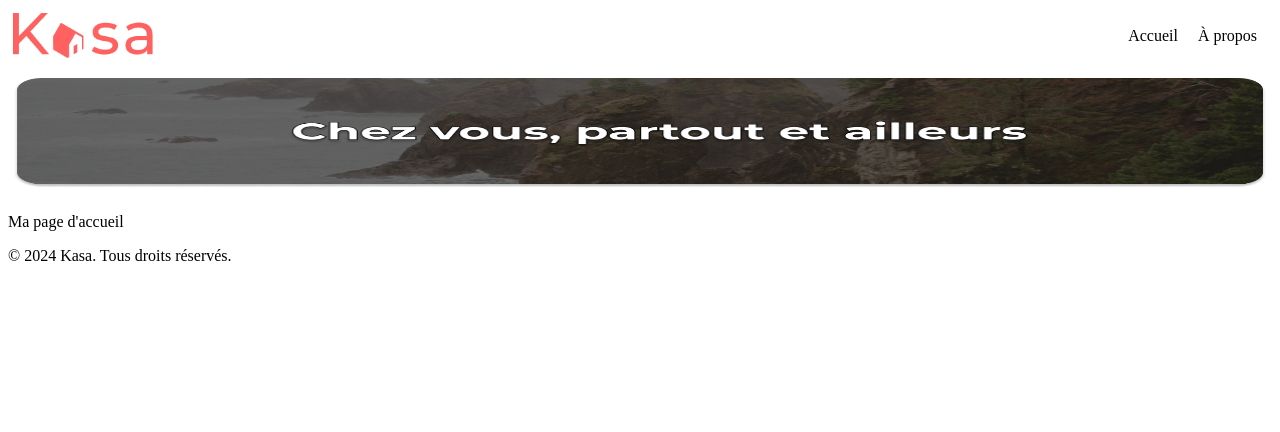
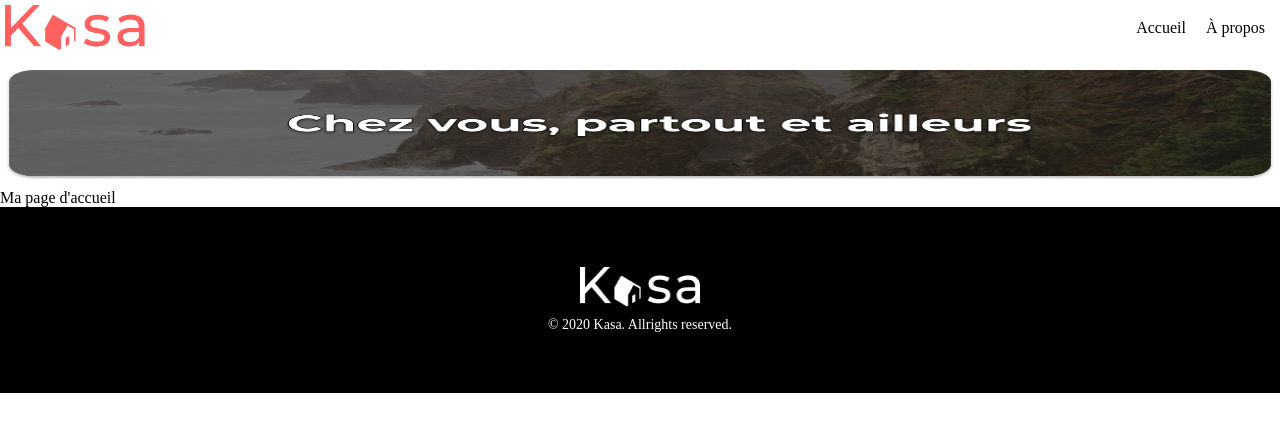
Before and after one commit to jcseg-2b/Projet-7-SEGALAT-Jean-Charles-, a React app: page / in a window 1280 px wide. Shown: the top 432 px of the page. Built offline with nearby package versions, Linux system fonts and the light colour scheme; the HTML template or start-up script is replaced by a standard one.

Commit message:
Ajout du footer

```diff
--- a/src/components/footer/Footer.jsx
+++ b/src/components/footer/Footer.jsx
@@ -1,9 +1,14 @@
-import "./footer.css";
-
+import "./Footer.css";
+import Logo from "../../assets/LOGO-2.png";
 function Footer() {
   return (
     <footer>
-      <p>© 2024 Kasa. Tous droits réservés.</p>
+      <img src={Logo} alt="Kasa Logo" className="footer-logo" />
+      <p className="footer-text">
+        © 2020 Kasa. All
+        <br className="mobile-br" />
+        rights reserved.
+      </p>
     </footer>
   );
 }
--- a/src/components/footer/footer.css
+++ b/src/components/footer/footer.css
@@ -0,0 +1,30 @@
+footer {
+  background-color: #000000;
+  color: #ffffff;
+  text-align: center;
+  display: flex;
+  flex-direction: column;
+  align-items: center;
+}
+
+.footer-logo {
+  width: 120px;
+  height: 40px;
+  margin-top: 60px;
+}
+
+.footer-text {
+  margin-top: 10px;
+  font-size: 14px;
+  padding-bottom: 60px;
+}
+
+.mobile-br {
+  display: none;
+}
+
+@media screen and (max-width: 768px) {
+  .mobile-br {
+    display: inline;
+  }
+}
--- /dev/null
+++ b/src/index.css
@@ -0,0 +1,15 @@
+* {
+  margin: 0;
+  padding: 0;
+  box-sizing: border-box;
+}
+
+body {
+  margin: 0;
+  padding: 0;
+}
+
+html {
+  margin: 0;
+  padding: 0;
+}
--- a/src/main.jsx
+++ b/src/main.jsx
@@ -1,3 +1,4 @@
+import "./index.css";
 import { StrictMode } from "react";
 import { createRoot } from "react-dom/client";
 import { BrowserRouter } from "react-router-dom";
```
